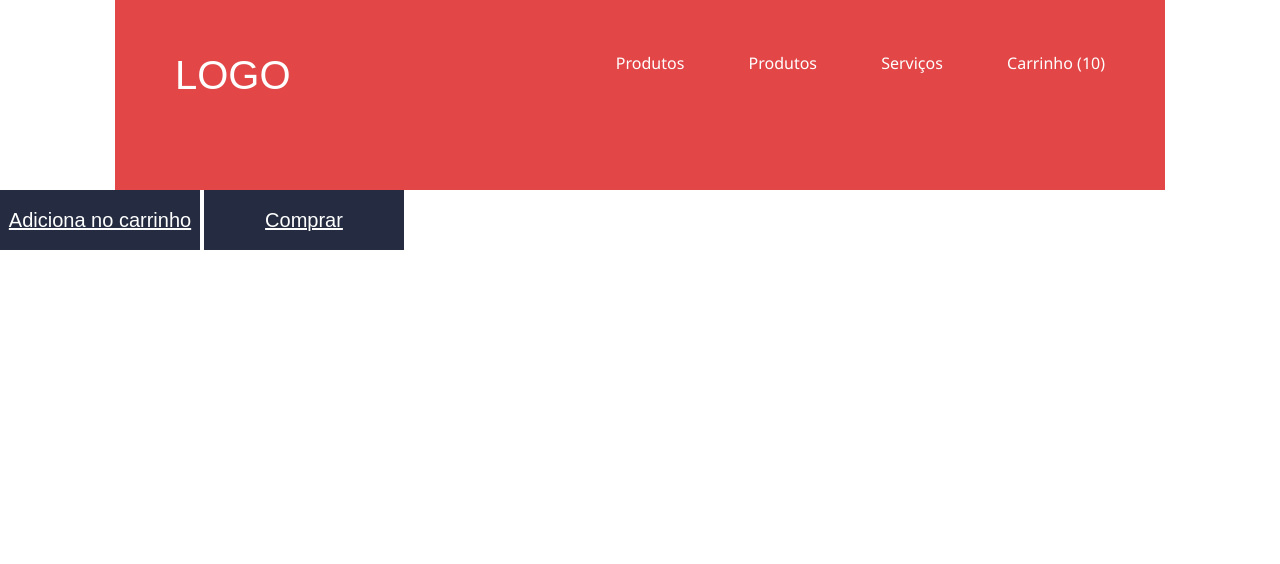
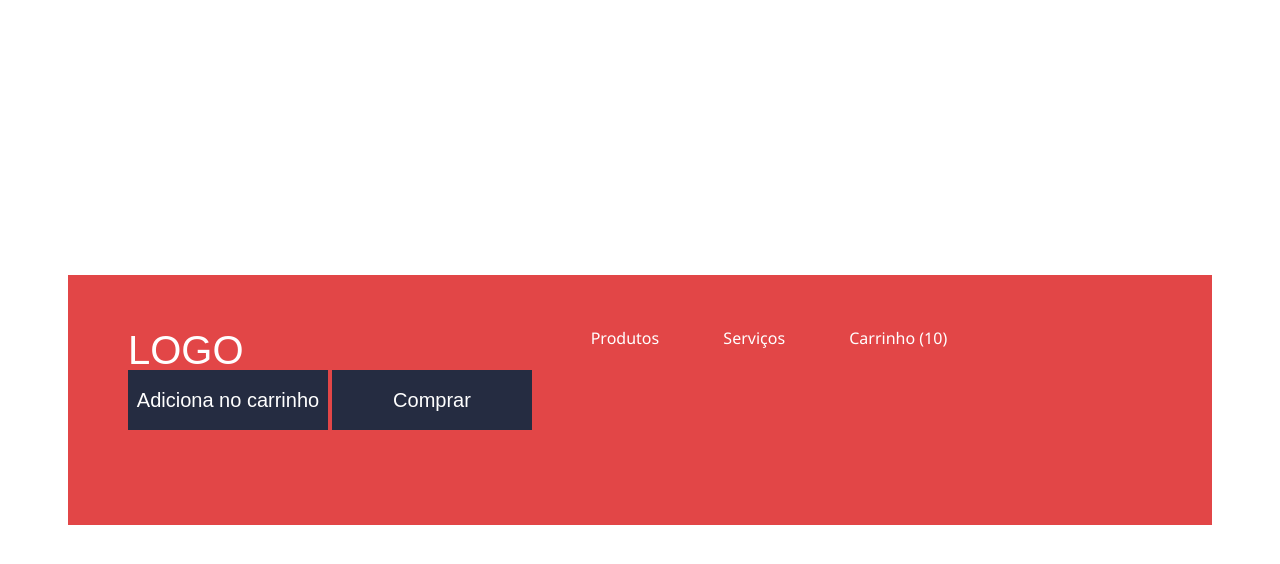
Before and after one commit to FFantasma/loja-fone, a plain HTML site: page index.html in a window 1280 px wide. Drawn offline with Linux system fonts and the light colour scheme.

Commit message:
Criação e ajuste do Container

```diff
--- a/css/button.css
+++ b/css/button-store.css
@@ -1,4 +1,4 @@
-.button {
+.button-store {
    display: inline-block;
    background: #252c41;
    font-size: 20px;
@@ -9,4 +9,5 @@
    line-height: 60px;
    margin-right: 0px;
    text-align: center;
+   text-decoration: none;
 }
--- /dev/null
+++ b/css/container-store.css
@@ -0,0 +1,9 @@
+.container-store {
+  background-color: #e24647;
+  width: 80%;
+  padding: 55px 60px 95px;
+  position: absolute;
+  left: 50%;
+  top: 50%;
+  transform: translateX(-50%) translateY(-50%);
+}
--- a/css/header-store.css
+++ b/css/header-store.css
@@ -1,9 +1,7 @@
 .header-store {
-  background-color: #e24647;
   color: #fff;
   overflow: hidden;
-  margin: 0 115px;
-  padding: 55px 60px 95px;
+  width: 80%;
 }
 
 .title {
--- a/index.html
+++ b/index.html
@@ -5,26 +5,27 @@
         <title>Loja de Fone</title>
 
         <link rel="stylesheet" href="css/reset.css">
+        <link rel="stylesheet" href="css/container-store.css">
         <link rel="stylesheet" href="css/header-store.css">
-        <link rel="stylesheet" href="css/button.css">
+        <link rel="stylesheet" href="css/button-store.css">
 
         <link rel="stylesheet" href="https://fonts.googleapis.com/css?family=Roboto:300,400,700&display=swap" >
 
     </head>
 
     <body>
+        <div class="container-store">
             <header class="header-store"> <!-- tag <header> é o cabeçalho da página-->
                 <h1 class="title">LOGO</h1>
                     <nav class="navigation">
-                    <a class="action" href="http://collabcode.training">Produtos</a>
                         <a class="action" href="http://collabcode.training">Produtos</a>
                         <a class="action" href="http://collabcode.training">Serviços</a>
                         <a class="action last" href="http://collabcode.training">Carrinho (10)</a>
                     </nav>
             </header>
 
-            <a class="button" href="comprar.html">Adiciona no carrinho</a>
-            <a class="button" href="comprar.html">Comprar</a>
-
+            <a class="button-store" href="comprar.html">Adiciona no carrinho</a>
+            <a class="button-store" href="comprar.html">Comprar</a>
+        </div>
     </body>
 </html>
```
Lines whose indentation alone changed are shown as unchanged.
